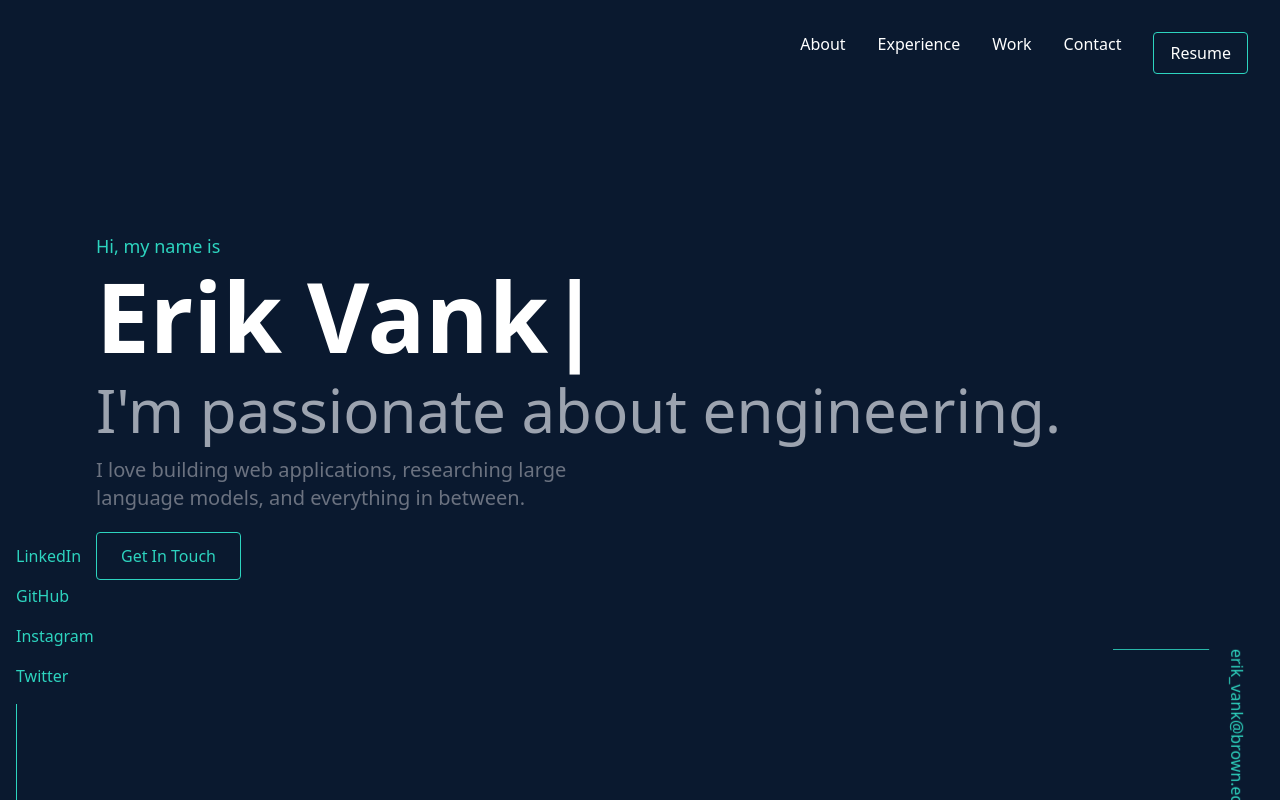
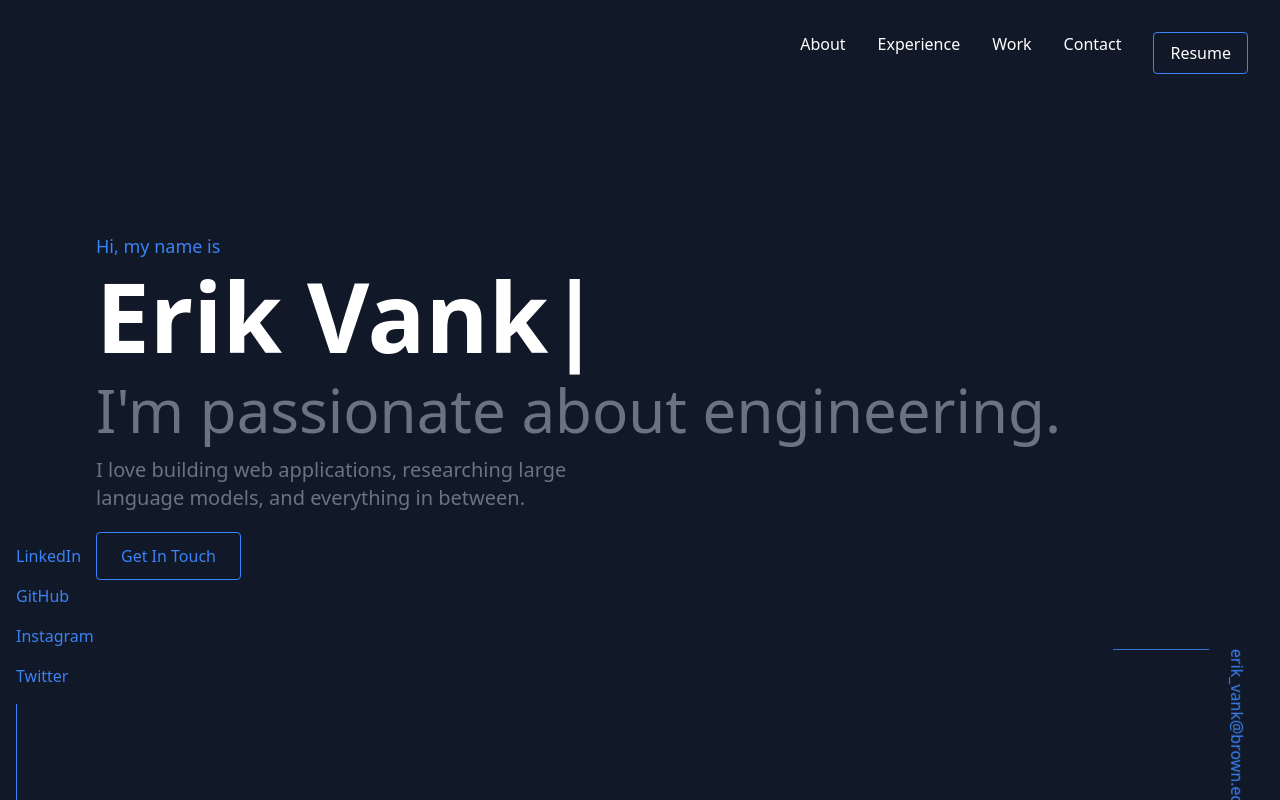
Before and after one commit to erikv05/erikv05.github.io, a React (Create React App) app in the folder web-ui/: page / in a window 1280 px wide. Built offline with nearby package versions, Linux system fonts and the light colour scheme.

Commit message:
chore: fix color scheme

```diff
--- a/web-ui/src/App.tsx
+++ b/web-ui/src/App.tsx
@@ -3,25 +3,25 @@ import { TypeAnimation } from "react-type-animation";
 
 const App: React.FC = () => {
   return (
-    <div className="min-h-screen bg-[#0a192f] flex flex-col">
+    <div className="min-h-screen bg-gray-900 flex flex-col">
       {/* Navigation bar */}
       <header className="absolute top-0 right-0 p-8 text-white">
         <nav className="flex space-x-8">
-          <a href="#about" className="hover:text-teal-400">
+          <a href="#about" className="hover:text-blue-500">
             About
           </a>
-          <a href="#experience" className="hover:text-teal-400">
+          <a href="#experience" className="hover:text-blue-500">
             Experience
           </a>
-          <a href="#work" className="hover:text-teal-400">
+          <a href="#work" className="hover:text-blue-500">
             Work
           </a>
-          <a href="#contact" className="hover:text-teal-400">
+          <a href="#contact" className="hover:text-blue-500">
             Contact
           </a>
           <a
             href="/resume"
-            className="border border-teal-400 px-4 py-2 rounded hover:bg-teal-400 hover:text-black"
+            className="border border-blue-500 px-4 py-2 rounded hover:bg-blue-500 hover:text-black"
           >
             Resume
           </a>
@@ -32,7 +32,7 @@ const App: React.FC = () => {
       <main className="flex-grow flex flex-col items-start justify-center text-white px-8 lg:px-24">
         {/* Typing animation */}
         <div className="text-left">
-          <p className="text-teal-400 text-lg mb-2">Hi, my name is</p>
+          <p className="text-blue-500 text-lg mb-2">Hi, my name is</p>
           <TypeAnimation
             className="font-bold text-6xl lg:text-8xl"
             sequence={["", 1000, "Erik Vank", 1000]}
@@ -41,7 +41,7 @@ const App: React.FC = () => {
             style={{ display: "inline-block" }}
             repeat={0}
           />
-          <p className="text-4xl lg:text-6xl mt-4 text-gray-400">
+          <p className="text-4xl lg:text-6xl mt-4 text-gray-500">
             I'm passionate about engineering.
           </p>
           <p className="text-lg lg:text-xl mt-4 text-gray-500 max-w-lg">
@@ -54,7 +54,7 @@ const App: React.FC = () => {
         <div className="mt-8">
           <a
             href="#contact"
-            className="text-teal-400 border border-teal-400 px-6 py-3 rounded hover:bg-teal-400 hover:text-black transition"
+            className="text-blue-500 border border-blue-500 px-6 py-3 rounded hover:bg-blue-500 hover:text-black transition"
           >
             Get In Touch
           </a>
@@ -62,7 +62,7 @@ const App: React.FC = () => {
       </main>
 
       {/* Social Icons Sidebar */}
-      <div className="fixed bottom-0 left-4 flex flex-col space-y-4 text-teal-400">
+      <div className="fixed bottom-0 left-4 flex flex-col space-y-4 text-blue-500">
         <a href="#" className="hover:text-white">
           LinkedIn
         </a>
@@ -75,15 +75,15 @@ const App: React.FC = () => {
         <a href="#" className="hover:text-white">
           Twitter
         </a>
-        <div className="w-px h-24 bg-teal-400"></div>
+        <div className="w-px h-24 bg-blue-500"></div>
       </div>
 
       {/* Footer Email */}
-      <div className="fixed bottom-0 right-4 text-teal-400 transform rotate-90">
+      <div className="fixed bottom-0 right-4 text-blue-500 transform rotate-90">
         <a href="mailto:erik_vank@brown.edu" className="hover:text-white">
           erik_vank@brown.edu
         </a>
-        <div className="w-px h-24 bg-teal-400 mt-4"></div>
+        <div className="w-px h-24 bg-blue-500 mt-4"></div>
       </div>
     </div>
   );
```
